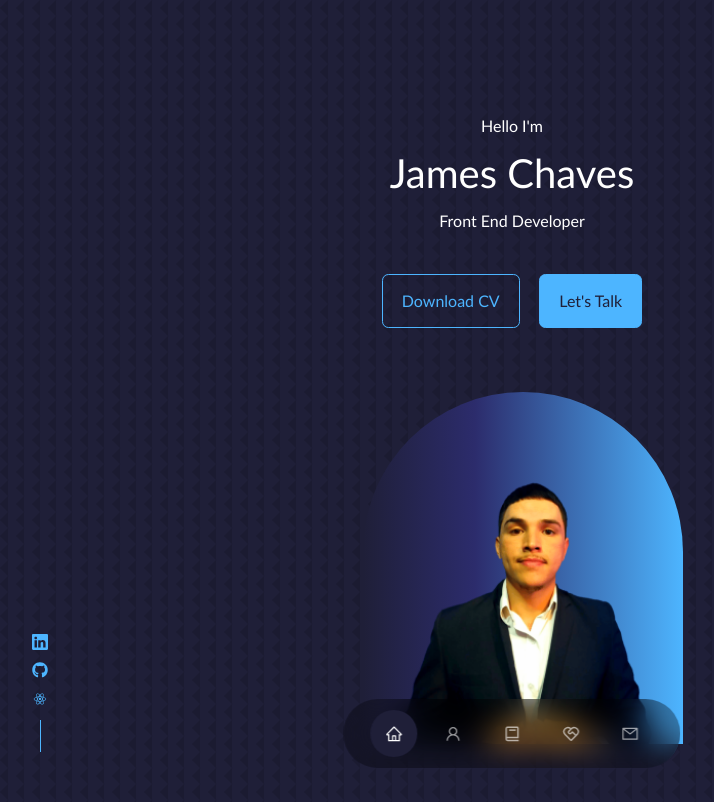
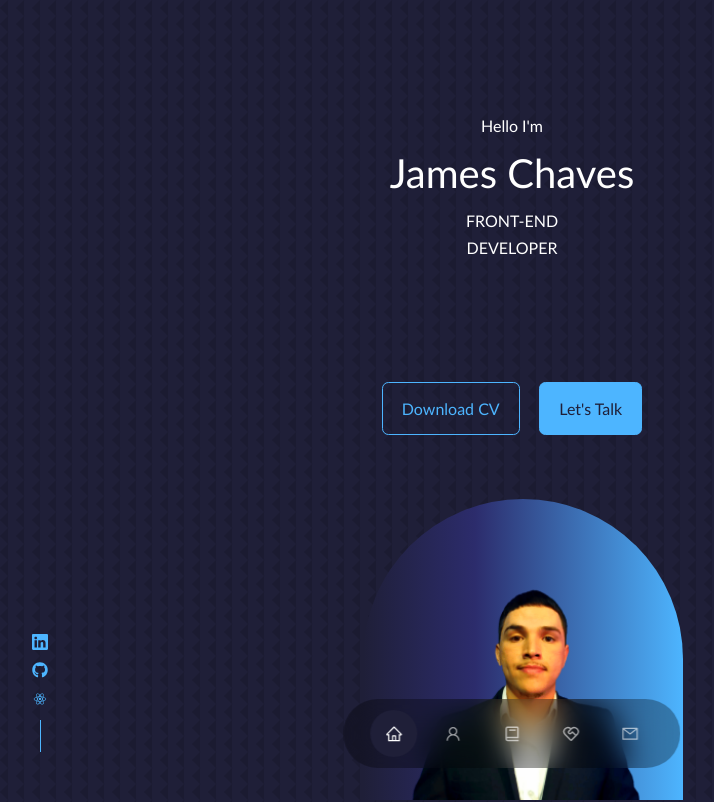
Before and after one commit to JamesAChavesForero/James-CSS-Dev-page-1, a React (Create React App) app: page / in a window 1280 px wide. Shown: the top 802 px of the page, without its empty margins (128-842 px from the left). Built offline with nearby package versions, Linux system fonts and the light colour scheme.

Commit message:
Update Header.jsx

```diff
--- a/src/components/header/Header.jsx
+++ b/src/components/header/Header.jsx
@@ -11,10 +11,30 @@ export default function Header() {
             <div className='container header__container'>
                 <h5>Hello I'm</h5>
                 <h1> James Chaves</h1>
-                <h5 className='text-light'> Front End Developer</h5>
+                <div className="dancing__text h-[135px]">
+                    <span>F</span>
+                    <span>R</span>
+                    <span>O</span>
+                    <span>N</span>
+                    <span>T</span>
+                    <span>-</span>
+                    <span>E</span>
+                    <span>N</span>
+                    <span>D</span>
+                    <br/>
+                    <span>D</span>
+                    <span>E</span>
+                    <span>V</span>
+                    <span>E</span>
+                    <span>L</span>
+                    <span>O</span>
+                    <span>P</span>
+                    <span>E</span>
+                    <span>R</span>
+                </div>
                 <CTA />
-                <Socials/>
-                <Nav/>
+                <Socials />
+                <Nav />
                 <div className='me m-2 p-1 '>
                     <img src={me} alt='' className='mi'></img>
                 </div>
```
